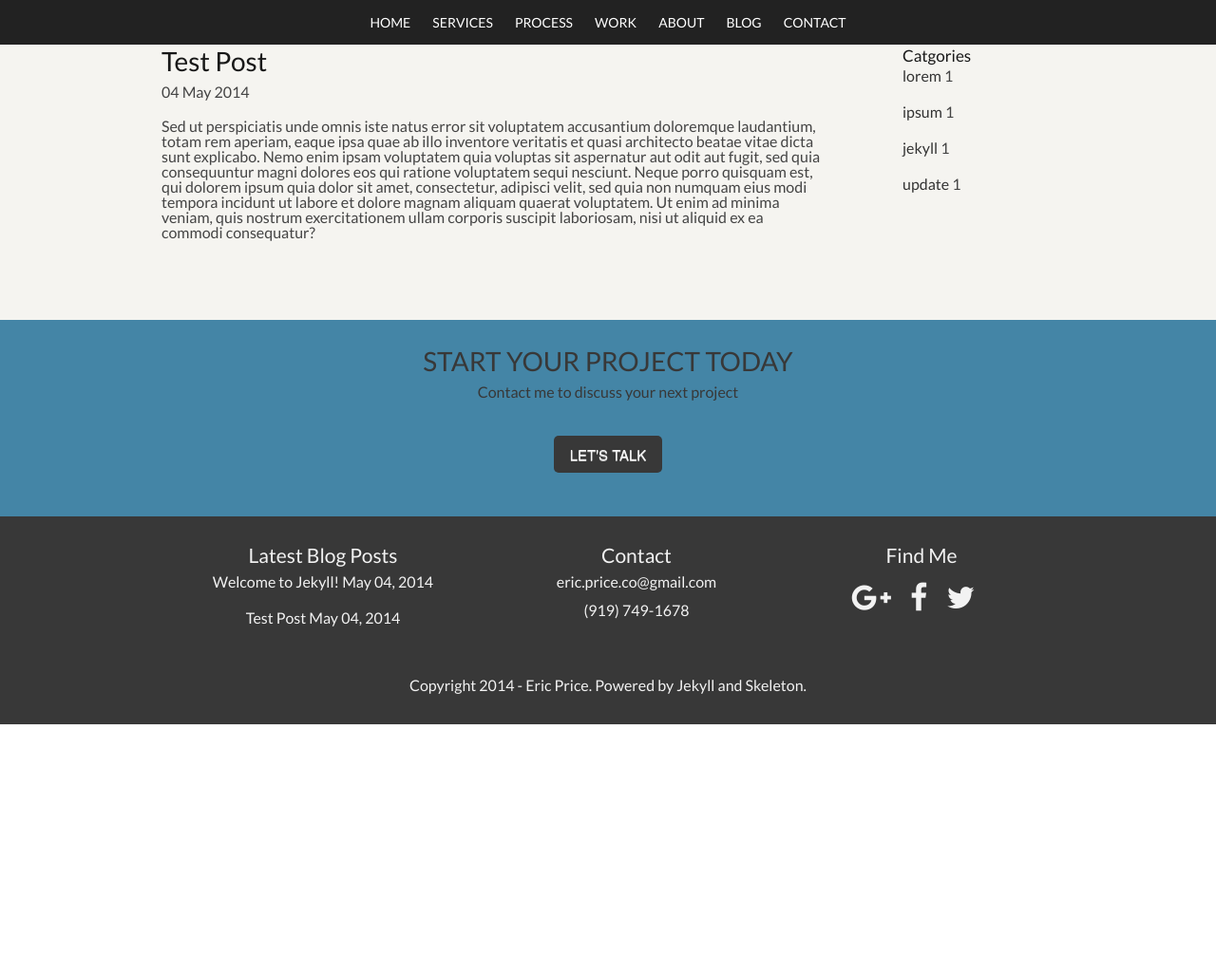
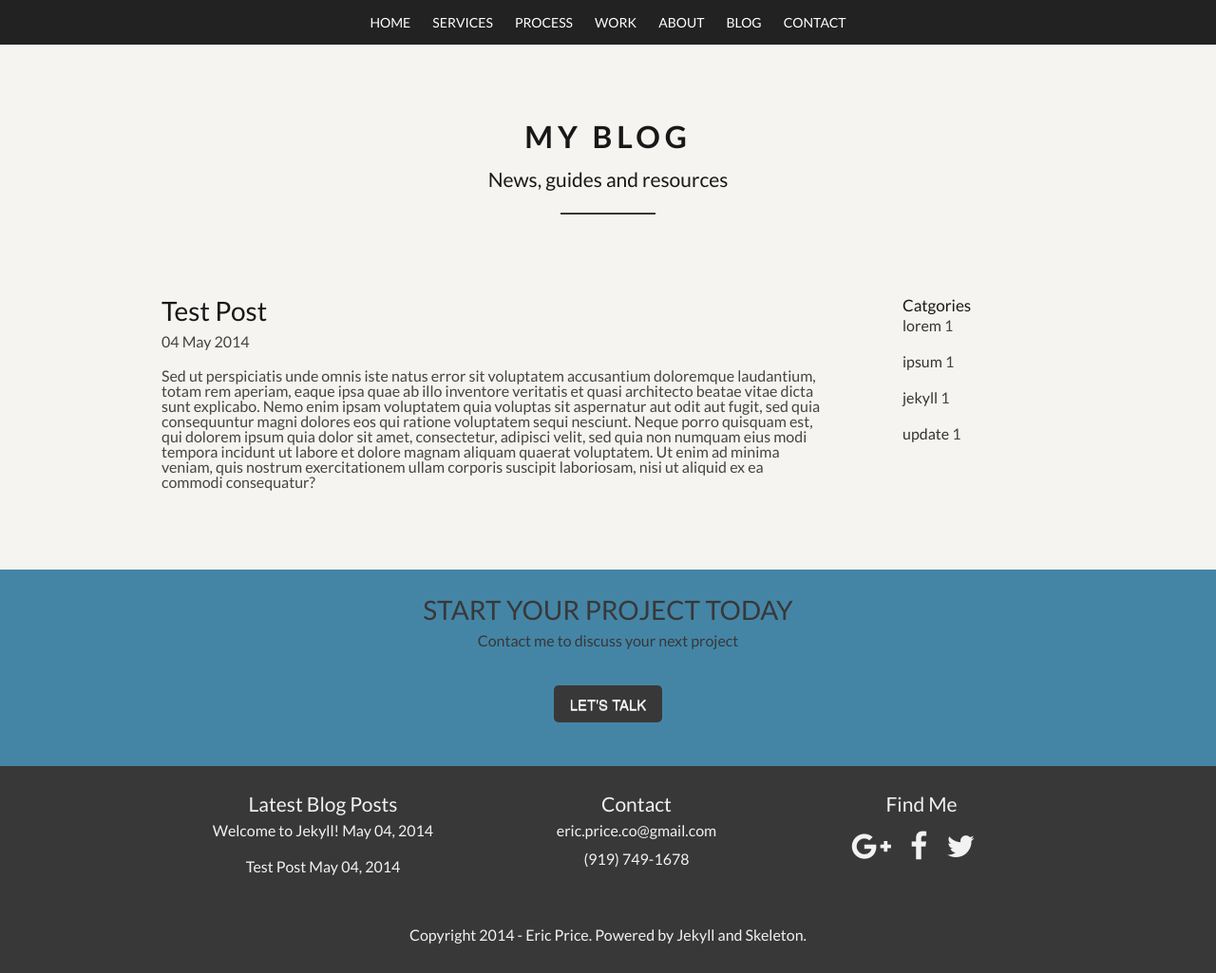
Before and after one commit to ericpriceco/ericpriceco.github.io, a Jekyll site: the page built from _posts/2014-05-04-test-post.markdown, in a window 1280 px wide. Shown: the whole page at 95% size. Built offline with Jekyll 4.4.1, drawn with Linux system fonts in a browser that asks for light colours; nearby versions of some CDN libraries; Markdown is read by kramdown in place of the engine named in the settings; before the commit the page ends 900 px from its top, so only the background shows below that.

Commit message:
Update blogpost.html

```diff
--- a/_layouts/blogpost.html
+++ b/_layouts/blogpost.html
@@ -1,4 +1,14 @@
 {% include subheader.html %}
+
+<section class="sub-cta">
+        <div class="container">
+            <div class="sixteen columns text-center">
+                <h2>MY BLOG</h2>
+                <h4>News, guides and resources</h4>
+                <div class="divider"></div>
+            </div>
+        </div>
+</section>
 
 <section class="blog-post">
     <div class="container">
```
